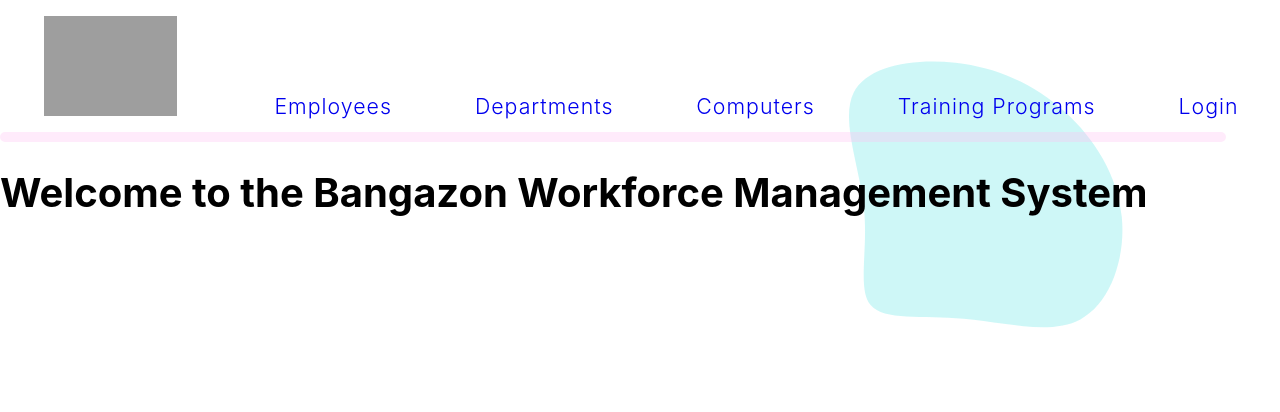
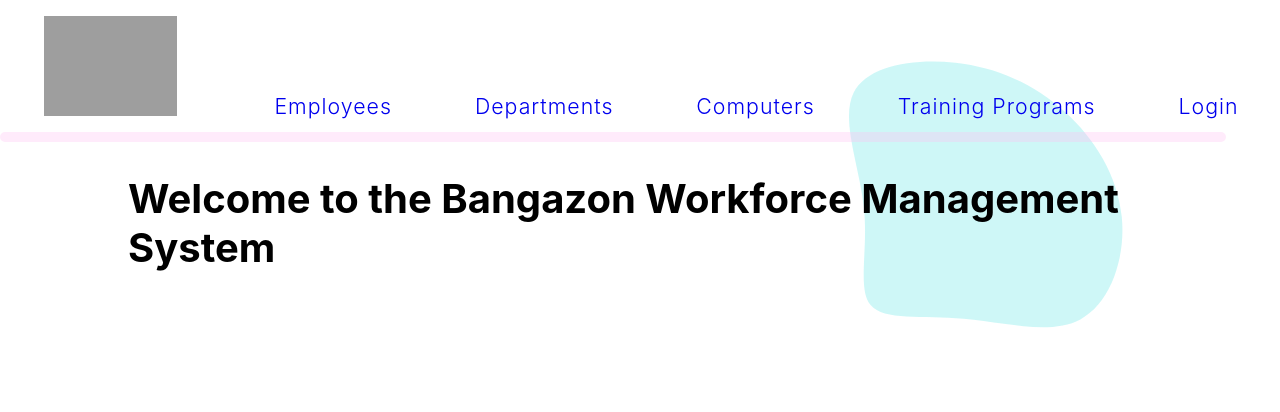
Before and after one commit to nss-cohort-40/banagzon-workforce-mgt-dead-parrots, a Django app: page / in a window 1280 px wide. Shown: the top 412 px of the page. Run offline with Django 3.2, Linux system fonts and the light colour scheme; parts of the project's set-up code (start-up, migrations or seed data) failed here and were passed over; grey boxes are pictures that could not be loaded.

Commit message:
added css imports and modularized

```diff
--- a/hrapp/static/styles/base.css
+++ b/hrapp/static/styles/base.css
@@ -1,3 +1,7 @@
+@import "home.css";
+@import "computers.css";
+@import "training_program.css";
+
 body {
   margin: 0;
   padding: 0;
--- /dev/null
+++ b/hrapp/static/styles/computers.css
@@ -0,0 +1,27 @@
+.computer_header {
+    text-align: center;
+  }
+
+  .computers {
+    list-style: none;
+    display: flex;
+    flex-wrap: wrap;
+    justify-content: space-evenly;
+  }
+
+  .computer {
+    flex-basis: 20%;
+    padding: 0 2em 0.5em 2em;
+    border: 1px solid gray;
+    margin: 1em;
+    padding: 1.5em;
+  }
+  ul {
+    list-style-type: none;
+    display: flex;
+    justify-content: space-around;
+  }
+
+  a {
+    text-decoration: none;
+  }
--- /dev/null
+++ b/hrapp/static/styles/home.css
@@ -0,0 +1,5 @@
+.header {
+    display: flex;
+    justify-content: center;
+    margin: 2.5% 10% 10% 10%;
+}
--- /dev/null
+++ b/hrapp/static/styles/training_program.css
@@ -0,0 +1,10 @@
+/* Training program styling */
+
+.employee_training_program {
+    display: flex;
+    flex-wrap: wrap;
+  }
+
+  .employee_training_program form button {
+    margin-left: 6px;
+  }
--- a/hrapp/templates/home.html
+++ b/hrapp/templates/home.html
@@ -1,5 +1,5 @@
 {% extends 'shared/base.html' %}
 
 {% block content %}
-<h1>Welcome to the Bangazon Workforce Management System</h1>
+    <h1 class="header">Welcome to the Bangazon Workforce Management System</h1>
 {% endblock content %}
```
Also changed, not shown: other parts of hrapp/static/styles/base.css (+0 -41 lines), hrapp/static/styles/employees.css (added).
